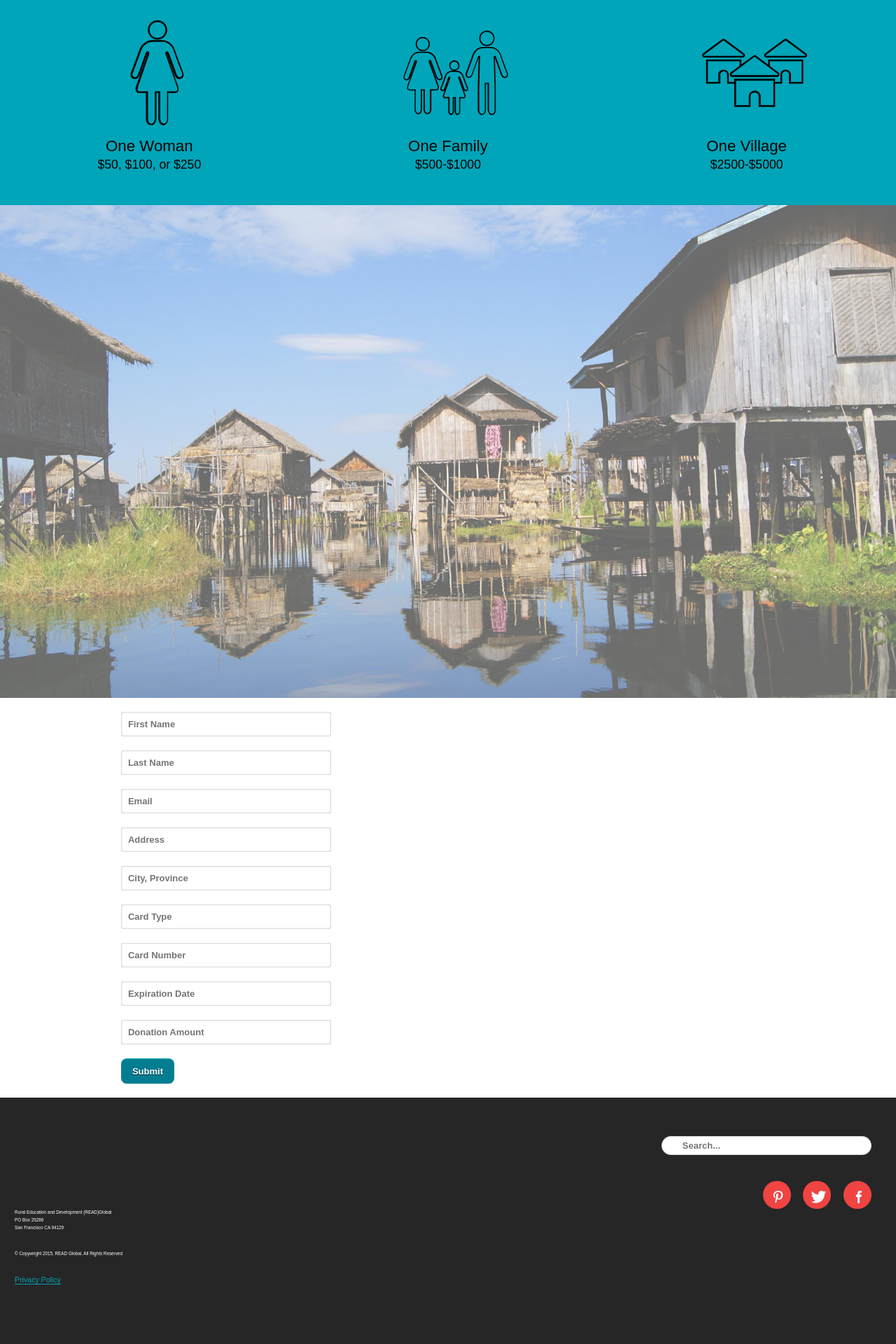
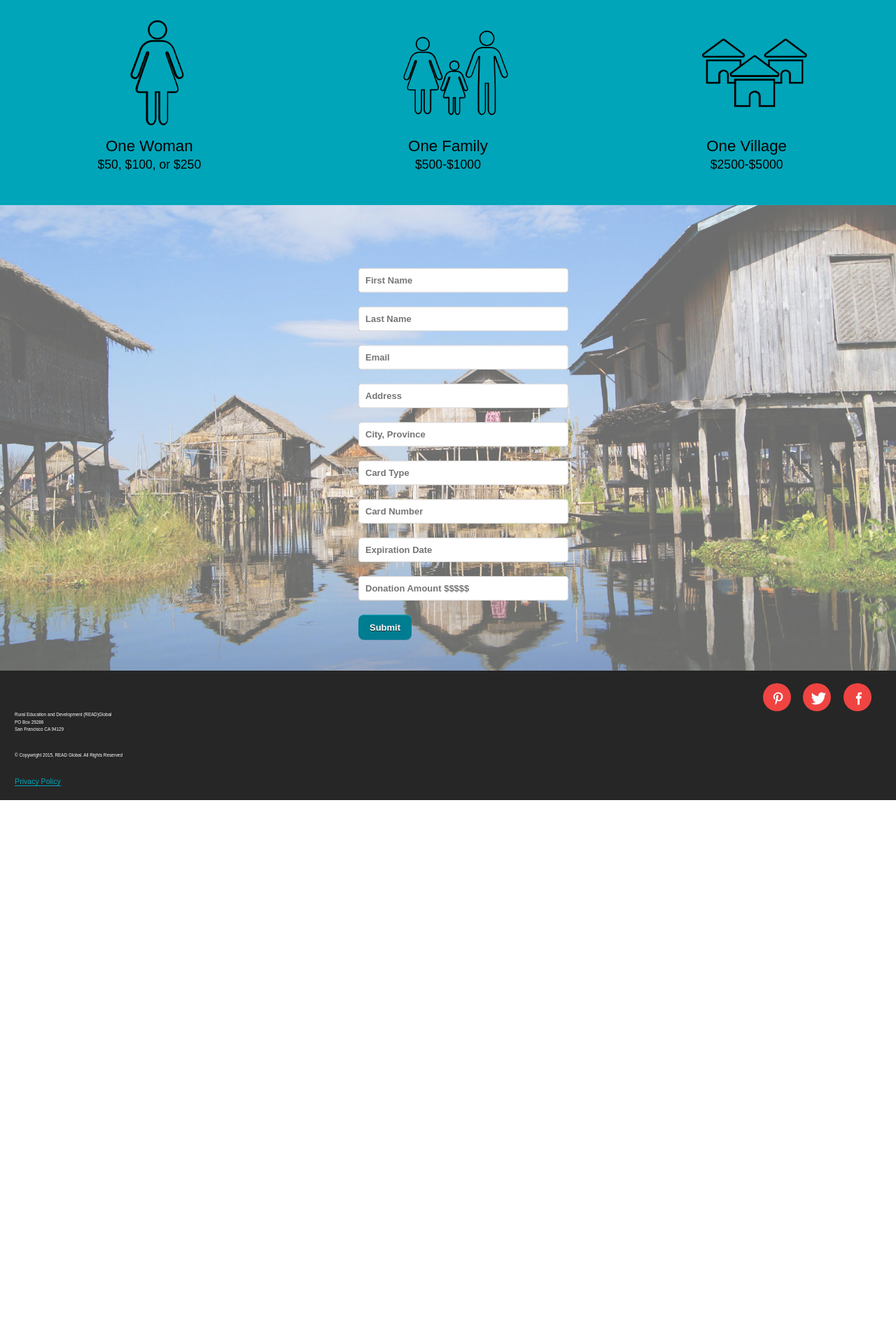
Before and after one commit to trac0040/non-for-profit, a Jekyll site: the page built from donate.html, in a window 1280 px wide. Shown: the part 1162-3082 px from the top of the page at 70% size. Built offline with Jekyll 4.4.1, drawn with Linux system fonts in a browser that asks for light colours; nearby versions of some CDN libraries; Markdown is read by kramdown in place of the engine named in the settings; after the commit the page ends 2305 px from its top, so only the background shows below that.

Commit message:
feat(scss): style donation form

```diff
--- a/_layouts/default.html
+++ b/_layouts/default.html
@@ -51,12 +51,14 @@
 
 		<div class="grid">
 
+		<!--
 			<div class="search-form unit unit-s-1 unit-m-2 unit-l-2">
 				<form>
 					<span><input type="text" class="search rounded" placeholder="Search..."></span>
 					<a class="btn btn-alt btn-search hide-text" href="#">Search</a>
 				</form>
 			</div>
+		-->
 
 
 			<div class="footer-social unit unit-s-1 unit-m-2 unit-l-2">
--- a/css/style.css
+++ b/css/style.css
@@ -2487,9 +2487,10 @@ main {
 /* line 252, /Users/shelleybabij/Documents/Web/semester 5/non-for-profit/scss/components/main */
 .why {
   text-align: center;
-  padding-top: 2em; }
-
-/* line 259, /Users/shelleybabij/Documents/Web/semester 5/non-for-profit/scss/components/main */
+  padding-top: 2em;
+  position: relative; }
+
+/* line 260, /Users/shelleybabij/Documents/Web/semester 5/non-for-profit/scss/components/main */
 .about-banner {
   padding: 1em;
   padding-bottom: 20em;
@@ -2498,15 +2499,16 @@ main {
   margin-bottom: 1em;
   display: block; }
 
-/* line 273, /Users/shelleybabij/Documents/Web/semester 5/non-for-profit/scss/components/main */
+/* line 274, /Users/shelleybabij/Documents/Web/semester 5/non-for-profit/scss/components/main */
 #container {
-  margin: 0 auto; }
-
-/* line 277, /Users/shelleybabij/Documents/Web/semester 5/non-for-profit/scss/components/main */
+  margin: 0 auto;
+  width: 75%; }
+
+/* line 278, /Users/shelleybabij/Documents/Web/semester 5/non-for-profit/scss/components/main */
 #accordion input {
   display: none; }
 
-/* line 280, /Users/shelleybabij/Documents/Web/semester 5/non-for-profit/scss/components/main */
+/* line 281, /Users/shelleybabij/Documents/Web/semester 5/non-for-profit/scss/components/main */
 #accordion label {
   font-family: 'Open-sans', sans-serif;
   font-weight: 300;
@@ -2521,56 +2523,56 @@ main {
   z-index: 20;
   font-size: 2.5em; }
 
-/* line 295, /Users/shelleybabij/Documents/Web/semester 5/non-for-profit/scss/components/main */
+/* line 296, /Users/shelleybabij/Documents/Web/semester 5/non-for-profit/scss/components/main */
 #accordion label:hover {
   transition: all 0.3s ease-in-out;
   background-color: rgba(0, 0, 0, 0.2);
   font-family: 'Open-sans', sans-serif;
   font-weight: 400; }
 
-/* line 301, /Users/shelleybabij/Documents/Web/semester 5/non-for-profit/scss/components/main */
+/* line 302, /Users/shelleybabij/Documents/Web/semester 5/non-for-profit/scss/components/main */
 #accordion input:checked + label {
   border-bottom-right-radius: 0;
   border-bottom-left-radius: 0;
   color: white;
   margin-bottom: 0; }
 
-/* line 307, /Users/shelleybabij/Documents/Web/semester 5/non-for-profit/scss/components/main */
+/* line 308, /Users/shelleybabij/Documents/Web/semester 5/non-for-profit/scss/components/main */
 #accordion article {
   background: #fff;
   height: 0px;
   overflow: hidden;
   z-index: 10; }
 
-/* line 313, /Users/shelleybabij/Documents/Web/semester 5/non-for-profit/scss/components/main */
+/* line 314, /Users/shelleybabij/Documents/Web/semester 5/non-for-profit/scss/components/main */
 #accordion article p {
   padding: 1em; }
 
-/* line 318, /Users/shelleybabij/Documents/Web/semester 5/non-for-profit/scss/components/main */
+/* line 319, /Users/shelleybabij/Documents/Web/semester 5/non-for-profit/scss/components/main */
 #accordion input:checked ~ article {
   height: auto;
   margin-bottom: 0.125em; }
 
-/* line 325, /Users/shelleybabij/Documents/Web/semester 5/non-for-profit/scss/components/main */
+/* line 326, /Users/shelleybabij/Documents/Web/semester 5/non-for-profit/scss/components/main */
 .accordion-bhutan {
   background: url('../images/banner-bhutan.jpg') no-repeat center center;
   background-size: cover; }
 
-/* line 330, /Users/shelleybabij/Documents/Web/semester 5/non-for-profit/scss/components/main */
+/* line 331, /Users/shelleybabij/Documents/Web/semester 5/non-for-profit/scss/components/main */
 .accordion-india {
   background: url('../images/banner-india.jpg') no-repeat center center;
   background-size: cover; }
 
-/* line 335, /Users/shelleybabij/Documents/Web/semester 5/non-for-profit/scss/components/main */
+/* line 336, /Users/shelleybabij/Documents/Web/semester 5/non-for-profit/scss/components/main */
 .accordion-nepal {
   background: url('../images/banner-nepal.jpg') no-repeat center center;
   background-size: cover; }
 
-/* line 341, /Users/shelleybabij/Documents/Web/semester 5/non-for-profit/scss/components/main */
+/* line 342, /Users/shelleybabij/Documents/Web/semester 5/non-for-profit/scss/components/main */
 .blog-large {
   width: 100%; }
 
-/* line 345, /Users/shelleybabij/Documents/Web/semester 5/non-for-profit/scss/components/main */
+/* line 346, /Users/shelleybabij/Documents/Web/semester 5/non-for-profit/scss/components/main */
 .blog-image-large {
   width: 100%;
   border: solid 3px #0091A5;
@@ -2579,28 +2581,28 @@ main {
   margin: 0 auto;
   margin-bottom: 1em; }
 
-/* line 354, /Users/shelleybabij/Documents/Web/semester 5/non-for-profit/scss/components/main */
+/* line 355, /Users/shelleybabij/Documents/Web/semester 5/non-for-profit/scss/components/main */
 .blog-small {
   border: solid 3px #0091A5;
   width: 100%; }
 
-/* line 359, /Users/shelleybabij/Documents/Web/semester 5/non-for-profit/scss/components/main */
+/* line 360, /Users/shelleybabij/Documents/Web/semester 5/non-for-profit/scss/components/main */
 .blog-image-small {
   width: 100%;
   position: relative;
   text-align: center;
   margin: 0 auto; }
 
-/* line 368, /Users/shelleybabij/Documents/Web/semester 5/non-for-profit/scss/components/main */
+/* line 369, /Users/shelleybabij/Documents/Web/semester 5/non-for-profit/scss/components/main */
 .sidebar {
   background-color: #00A5B9;
   width: 100%; }
 
-/* line 373, /Users/shelleybabij/Documents/Web/semester 5/non-for-profit/scss/components/main */
+/* line 374, /Users/shelleybabij/Documents/Web/semester 5/non-for-profit/scss/components/main */
 .blog-main {
   width: 100%; }
 
-/* line 377, /Users/shelleybabij/Documents/Web/semester 5/non-for-profit/scss/components/main */
+/* line 378, /Users/shelleybabij/Documents/Web/semester 5/non-for-profit/scss/components/main */
 .empower {
   background-color: #00A5B9;
   width: 60%;
@@ -2610,7 +2612,7 @@ main {
   margin-bottom: 2em;
   display: block; }
 
-/* line 387, /Users/shelleybabij/Documents/Web/semester 5/non-for-profit/scss/components/main */
+/* line 388, /Users/shelleybabij/Documents/Web/semester 5/non-for-profit/scss/components/main */
 .btn-donate-white {
   border: solid 3px white;
   color: white;
@@ -2627,21 +2629,21 @@ main {
     border: solid 3px #007d91;
     color: #007d91; }
 
-/* line 396, /Users/shelleybabij/Documents/Web/semester 5/non-for-profit/scss/components/main */
+/* line 397, /Users/shelleybabij/Documents/Web/semester 5/non-for-profit/scss/components/main */
 .share {
   text-decoration: none;
   display: inline-block;
   position: relative;
   color: white; }
 
-/* line 406, /Users/shelleybabij/Documents/Web/semester 5/non-for-profit/scss/components/main */
+/* line 407, /Users/shelleybabij/Documents/Web/semester 5/non-for-profit/scss/components/main */
 .programs {
   font-family: 'Open-sans', sans-serif;
   font-weight: 400;
   text-transform: uppercase;
   margin-bottom: 0.25em; }
 
-/* line 412, /Users/shelleybabij/Documents/Web/semester 5/non-for-profit/scss/components/main */
+/* line 413, /Users/shelleybabij/Documents/Web/semester 5/non-for-profit/scss/components/main */
 .accordion-titles {
   font-family: 'Open-sans', sans-serif;
   font-weight: 300;
@@ -2650,7 +2652,7 @@ main {
   text-shadow: none;
   line-height: 1.5; }
 
-/* line 420, /Users/shelleybabij/Documents/Web/semester 5/non-for-profit/scss/components/main */
+/* line 421, /Users/shelleybabij/Documents/Web/semester 5/non-for-profit/scss/components/main */
 .numbers {
   font-size: 3em;
   text-shadow: none;
@@ -2660,7 +2662,7 @@ main {
   margin-bottom: 0;
   padding: 0; }
 
-/* line 430, /Users/shelleybabij/Documents/Web/semester 5/non-for-profit/scss/components/main */
+/* line 431, /Users/shelleybabij/Documents/Web/semester 5/non-for-profit/scss/components/main */
 .numbers-list {
   margin-bottom: 3em;
   text-align: center;
@@ -2674,68 +2676,68 @@ main {
 }
 
 */
-/* line 444, /Users/shelleybabij/Documents/Web/semester 5/non-for-profit/scss/components/main */
+/* line 445, /Users/shelleybabij/Documents/Web/semester 5/non-for-profit/scss/components/main */
 .about-list ul li {
   line-height: 1.5em; }
 
-/* line 454, /Users/shelleybabij/Documents/Web/semester 5/non-for-profit/scss/components/main */
+/* line 455, /Users/shelleybabij/Documents/Web/semester 5/non-for-profit/scss/components/main */
 .hide-text {
   text-indent: 100%;
   white-space: nowrap;
   overflow: hidden;
   display: block; }
 
-/* line 461, /Users/shelleybabij/Documents/Web/semester 5/non-for-profit/scss/components/main */
+/* line 462, /Users/shelleybabij/Documents/Web/semester 5/non-for-profit/scss/components/main */
 .ease-all {
   transition: all 350ms ease-in-out; }
 
-/* line 475, /Users/shelleybabij/Documents/Web/semester 5/non-for-profit/scss/components/main */
+/* line 476, /Users/shelleybabij/Documents/Web/semester 5/non-for-profit/scss/components/main */
 .search-form {
   margin-left: 7em;
   margin-top: 2em;
   margin-bottom: 0; }
 
-/* line 481, /Users/shelleybabij/Documents/Web/semester 5/non-for-profit/scss/components/main */
+/* line 482, /Users/shelleybabij/Documents/Web/semester 5/non-for-profit/scss/components/main */
 form {
   float: left;
   position: relative;
   margin-bottom: 0; }
 
-/* line 487, /Users/shelleybabij/Documents/Web/semester 5/non-for-profit/scss/components/main */
+/* line 488, /Users/shelleybabij/Documents/Web/semester 5/non-for-profit/scss/components/main */
 .search {
   padding: 6px 15px 6px 30px;
   background-color: white; }
 
-/* line 493, /Users/shelleybabij/Documents/Web/semester 5/non-for-profit/scss/components/main */
+/* line 494, /Users/shelleybabij/Documents/Web/semester 5/non-for-profit/scss/components/main */
 .rounded {
   border-radius: 15px; }
 
-/* line 497, /Users/shelleybabij/Documents/Web/semester 5/non-for-profit/scss/components/main */
+/* line 498, /Users/shelleybabij/Documents/Web/semester 5/non-for-profit/scss/components/main */
 input[type=text] {
   color: #bcbcbc; }
 
-/* line 501, /Users/shelleybabij/Documents/Web/semester 5/non-for-profit/scss/components/main */
+/* line 502, /Users/shelleybabij/Documents/Web/semester 5/non-for-profit/scss/components/main */
 .search-label {
   position: absolute;
   top: -10em; }
 
-/* line 508, /Users/shelleybabij/Documents/Web/semester 5/non-for-profit/scss/components/main */
+/* line 509, /Users/shelleybabij/Documents/Web/semester 5/non-for-profit/scss/components/main */
 .footer-social {
   float: none;
   margin-top: 2em;
   margin-left: 6em;
   margin-bottom: 2em; }
 
-/* line 515, /Users/shelleybabij/Documents/Web/semester 5/non-for-profit/scss/components/main */
+/* line 516, /Users/shelleybabij/Documents/Web/semester 5/non-for-profit/scss/components/main */
 ul {
   list-style-type: none;
   text-decoration: none; }
 
-/* line 520, /Users/shelleybabij/Documents/Web/semester 5/non-for-profit/scss/components/main */
+/* line 521, /Users/shelleybabij/Documents/Web/semester 5/non-for-profit/scss/components/main */
 .social li {
   float: none; }
 
-/* line 526, /Users/shelleybabij/Documents/Web/semester 5/non-for-profit/scss/components/main */
+/* line 527, /Users/shelleybabij/Documents/Web/semester 5/non-for-profit/scss/components/main */
 .social li a, .social li a:link, .social li a:visited {
   display: inline-block;
   float: left;
@@ -2751,94 +2753,95 @@ ul {
   -o-box-shadow: inset 0px 0px 0px 40px #EF4442;
   box-shadow: inset 0px 0px 0px 40px #EF4442; }
 
-/* line 554, /Users/shelleybabij/Documents/Web/semester 5/non-for-profit/scss/components/main */
+/* line 555, /Users/shelleybabij/Documents/Web/semester 5/non-for-profit/scss/components/main */
 .social li a:hover, .social li a:focus, .social li a:active {
   -ms-box-shadow: inset 0px 0px 0px 3px #EF4442;
   -o-box-shadow: inset 0px 0px 0px 3px #EF4442;
   box-shadow: inset 0px 0px 0px 3px #EF4442;
   color: #EF4442; }
 
-/* line 564, /Users/shelleybabij/Documents/Web/semester 5/non-for-profit/scss/components/main */
+/* line 565, /Users/shelleybabij/Documents/Web/semester 5/non-for-profit/scss/components/main */
 footer {
   width: 100%;
-  height: 20rem;
   background-color: #262626;
   bottom: 0;
   clear: both;
-  font-family: 'Open-sans', sans-serif; }
-
-/* line 573, /Users/shelleybabij/Documents/Web/semester 5/non-for-profit/scss/components/main */
+  font-family: 'Open-sans', sans-serif;
+  padding-top: 1em; }
+
+/* line 575, /Users/shelleybabij/Documents/Web/semester 5/non-for-profit/scss/components/main */
 footer p {
   font-family: 'Open-sans', sans-serif;
   font-weight: 300;
   color: #fff;
   font-size: 0.6em; }
 
-/* line 580, /Users/shelleybabij/Documents/Web/semester 5/non-for-profit/scss/components/main */
+/* line 582, /Users/shelleybabij/Documents/Web/semester 5/non-for-profit/scss/components/main */
 .footer-link {
   font-family: 'Open-sans', sans-serif;
-  font-weight: 300; }
-
-/* line 586, /Users/shelleybabij/Documents/Web/semester 5/non-for-profit/scss/components/main */
+  font-weight: 300;
+  margin-bottom: 2em; }
+
+/* line 589, /Users/shelleybabij/Documents/Web/semester 5/non-for-profit/scss/components/main */
 .footer-link a, .footer-link a:link, .footer-link a:visited {
   text-decoration: none;
   color: #00A5B9;
   border-bottom: 1px #00A5B9 solid; }
 
-/* line 594, /Users/shelleybabij/Documents/Web/semester 5/non-for-profit/scss/components/main */
+/* line 597, /Users/shelleybabij/Documents/Web/semester 5/non-for-profit/scss/components/main */
 .footer-link a:hover, .footer-link a:focus, .footer-link a:active {
   font-family: 'Open-sans', sans-serif;
   font-weight: 400;
   color: #0091A5;
   border-bottom: 5px #0091A5 solid; }
 
-/* line 601, /Users/shelleybabij/Documents/Web/semester 5/non-for-profit/scss/components/main */
+/* line 604, /Users/shelleybabij/Documents/Web/semester 5/non-for-profit/scss/components/main */
 .footer-link a:hover, .footer-link a:active {
   outline: none; }
 
-/* line 607, /Users/shelleybabij/Documents/Web/semester 5/non-for-profit/scss/components/main */
+/* line 610, /Users/shelleybabij/Documents/Web/semester 5/non-for-profit/scss/components/main */
 .footer-address, .footer-copywright, .footer-link {
   margin-left: 2em;
   font-size: 0.6em; }
 
-/* line 614, /Users/shelleybabij/Documents/Web/semester 5/non-for-profit/scss/components/main */
+/* line 617, /Users/shelleybabij/Documents/Web/semester 5/non-for-profit/scss/components/main */
 .blog-large {
   border: solid 1px #262626;
   width: 100%; }
 
-/* line 619, /Users/shelleybabij/Documents/Web/semester 5/non-for-profit/scss/components/main */
+/* line 622, /Users/shelleybabij/Documents/Web/semester 5/non-for-profit/scss/components/main */
 .blog-image-large {
   width: 100%;
   padding: 0.5em;
   border: solid 1px #0091A5; }
 
-/* line 625, /Users/shelleybabij/Documents/Web/semester 5/non-for-profit/scss/components/main */
+/* line 628, /Users/shelleybabij/Documents/Web/semester 5/non-for-profit/scss/components/main */
 .blog-small {
   border: solid 1px #262626;
   width: 100%; }
 
-/* line 630, /Users/shelleybabij/Documents/Web/semester 5/non-for-profit/scss/components/main */
+/* line 633, /Users/shelleybabij/Documents/Web/semester 5/non-for-profit/scss/components/main */
 .blog-image-small {
   width: 100%;
   padding: 0.5em;
   border: solid 1px #0091A5; }
 
 @media only screen and (min-width: 40em) {
-  /* line 641, /Users/shelleybabij/Documents/Web/semester 5/non-for-profit/scss/components/main */
+  /* line 644, /Users/shelleybabij/Documents/Web/semester 5/non-for-profit/scss/components/main */
   h1 {
     font-size: 1.8em; }
 
-  /* line 645, /Users/shelleybabij/Documents/Web/semester 5/non-for-profit/scss/components/main */
+  /* line 648, /Users/shelleybabij/Documents/Web/semester 5/non-for-profit/scss/components/main */
   .btn-donate {
     font-size: 1.2em; }
 
-  /* line 649, /Users/shelleybabij/Documents/Web/semester 5/non-for-profit/scss/components/main */
+  /* line 652, /Users/shelleybabij/Documents/Web/semester 5/non-for-profit/scss/components/main */
   .site-wrapper {
     position: relative;
     overflow: hidden;
     width: 100%;
     z-index: 99; }
-    /* line 655, /Users/shelleybabij/Documents/Web/semester 5/non-for-profit/scss/components/main */
+    /* line 658, /Users/shelleybabij/Documents/Web/semester 5/non-for-profit/scss/components/main */
     .site-wrapper .sliding-canvas {
       width: 100%;
       height: 100%;
@@ -2847,16 +2850,16 @@ footer p {
           -ms-transform: translateX(0);
               transform: translateX(0);
       transition: all 200ms ease-in; }
-    /* line 663, /Users/shelleybabij/Documents/Web/semester 5/non-for-profit/scss/components/main */
+    /* line 666, /Users/shelleybabij/Documents/Web/semester 5/non-for-profit/scss/components/main */
     .site-wrapper[data-state="slide-open"] .sliding-canvas {
       -webkit-transform: translateX(-100%);
           -ms-transform: translateX(-100%);
               transform: translateX(-100%); }
-    /* line 667, /Users/shelleybabij/Documents/Web/semester 5/non-for-profit/scss/components/main */
+    /* line 670, /Users/shelleybabij/Documents/Web/semester 5/non-for-profit/scss/components/main */
     .site-wrapper[data-state="slide-open"] {
       overflow: visible; }
 
-  /* line 674, /Users/shelleybabij/Documents/Web/semester 5/non-for-profit/scss/components/main */
+  /* line 677, /Users/shelleybabij/Documents/Web/semester 5/non-for-profit/scss/components/main */
   .slide-menu {
     position: absolute;
     width: 100%;
@@ -2866,7 +2869,7 @@ footer p {
     right: -100%;
     min-height: 600px; }
 
-  /* line 686, /Users/shelleybabij/Documents/Web/semester 5/non-for-profit/scss/components/main */
+  /* line 689, /Users/shelleybabij/Documents/Web/semester 5/non-for-profit/scss/components/main */
   .sidebar {
     background-color: #00A5B9;
     width: 30%;
@@ -2875,22 +2878,18 @@ footer p {
     float: right;
     clear: none; }
 
-  /* line 695, /Users/shelleybabij/Documents/Web/semester 5/non-for-profit/scss/components/main */
+  /* line 698, /Users/shelleybabij/Documents/Web/semester 5/non-for-profit/scss/components/main */
   .blog-main {
     width: 70%;
     float: left;
     clear: none; }
 
-  /* line 701, /Users/shelleybabij/Documents/Web/semester 5/non-for-profit/scss/components/main */
+  /* line 704, /Users/shelleybabij/Documents/Web/semester 5/non-for-profit/scss/components/main */
   .blog-other {
     width: 100%;
     float: none;
     display: block;
     clear: both; }
-
-  /* line 710, /Users/shelleybabij/Documents/Web/semester 5/non-for-profit/scss/components/main */
-  footer {
-    height: 20em; }
 
   /* line 714, /Users/shelleybabij/Documents/Web/semester 5/non-for-profit/scss/components/main */
   .footer-social {
@@ -3014,35 +3013,37 @@ body.noscript .slide-menu {
   line-height: 0.5em; }
 
 /* line 851, /Users/shelleybabij/Documents/Web/semester 5/non-for-profit/scss/components/main */
+.donate-section {
+  position: relative;
+  margin: 0 auto; }
+
+/* line 856, /Users/shelleybabij/Documents/Web/semester 5/non-for-profit/scss/components/main */
 .donate-img {
   position: relative;
-  padding: 1em;
-  height: 40em;
-  z-index: 1;
+  padding-top: 52%;
   background: url("../images/form-bg.jpg") no-repeat center center;
-  background-size: cover;
-  display: block; }
+  background-size: cover; }
 
 @media only screen and (min-width: 40em) {
-  /* line 869, /Users/shelleybabij/Documents/Web/semester 5/non-for-profit/scss/components/main */
+  /* line 870, /Users/shelleybabij/Documents/Web/semester 5/non-for-profit/scss/components/main */
   .donate-icon {
     margin-left: 33%; }
  }
 
-/* line 877, /Users/shelleybabij/Documents/Web/semester 5/non-for-profit/scss/components/main */
+/* line 878, /Users/shelleybabij/Documents/Web/semester 5/non-for-profit/scss/components/main */
 .donate-form {
   float: none;
-  margin-left: 7%;
-  position: relative;
-  z-index: 100; }
-
-/* line 884, /Users/shelleybabij/Documents/Web/semester 5/non-for-profit/scss/components/main */
+  margin-left: 40%;
+  position: absolute;
+  top: 2em; }
+
+/* line 885, /Users/shelleybabij/Documents/Web/semester 5/non-for-profit/scss/components/main */
 input:focus {
   box-shadow: 0 0 3000px 3000px rgba(0, 165, 185, 0.3);
   position: relative;
   z-index: 99999; }
 
-/* line 891, /Users/shelleybabij/Documents/Web/semester 5/non-for-profit/scss/components/main */
+/* line 892, /Users/shelleybabij/Documents/Web/semester 5/non-for-profit/scss/components/main */
 input {
   font-size: 21px;
   font-weight: bold;
@@ -3056,8 +3057,8 @@ input {
   border-radius: 4px;
   box-shadow: inset 0 0 2px rgba(0, 0, 0, 0.5); }
 
-/* line 905, /Users/shelleybabij/Documents/Web/semester 5/non-for-profit/scss/components/main */
-.button {
+/* line 906, /Users/shelleybabij/Documents/Web/semester 5/non-for-profit/scss/components/main */
+.form-button {
   border-top: 1px solid #00A5B9;
   background: #007d91;
   padding: 10px 16px;
@@ -3070,15 +3071,15 @@ input {
   vertical-align: middle;
   width: auto; }
 
-/* line 927, /Users/shelleybabij/Documents/Web/semester 5/non-for-profit/scss/components/main */
-.button:hover {
+/* line 929, /Users/shelleybabij/Documents/Web/semester 5/non-for-profit/scss/components/main */
+.form-button:hover {
   border-top-color: #EF4442;
   background: #ffffff;
   color: #EF4442;
   text-shadow: none;
   cursor: pointer; }
 
-/* line 934, /Users/shelleybabij/Documents/Web/semester 5/non-for-profit/scss/components/main */
-.button:active {
+/* line 937, /Users/shelleybabij/Documents/Web/semester 5/non-for-profit/scss/components/main */
+.form-button:active {
   border-top-color: #ffffff;
   background: #ffffff; }
--- a/donate.html
+++ b/donate.html
@@ -59,6 +59,8 @@ title: Donate · READ Global
 
 		</div> <!--closes teal-background -->
 
+	<div class="donate-section">
+
 		<div class="donate-img"></div>
 
 			<div class="donate-form">
@@ -71,7 +73,9 @@ title: Donate · READ Global
 				  <input type="text" placeholder="Card Type" />
 				  <input type="text" placeholder="Card Number" />
 				  <input type="text" placeholder="Expiration Date" />
-				  <input type="text" placeholder="Donation Amount" />
-				  <input type="submit" class="button" />
+				  <input type="text" placeholder="Donation Amount $$$$$" />
+				  <input type="submit" class="form-button" />
 				</form>
 			</div>
+
+	</div>
```
Also changed, not shown: scss/components/_main.scss (+19 -16 lines).
